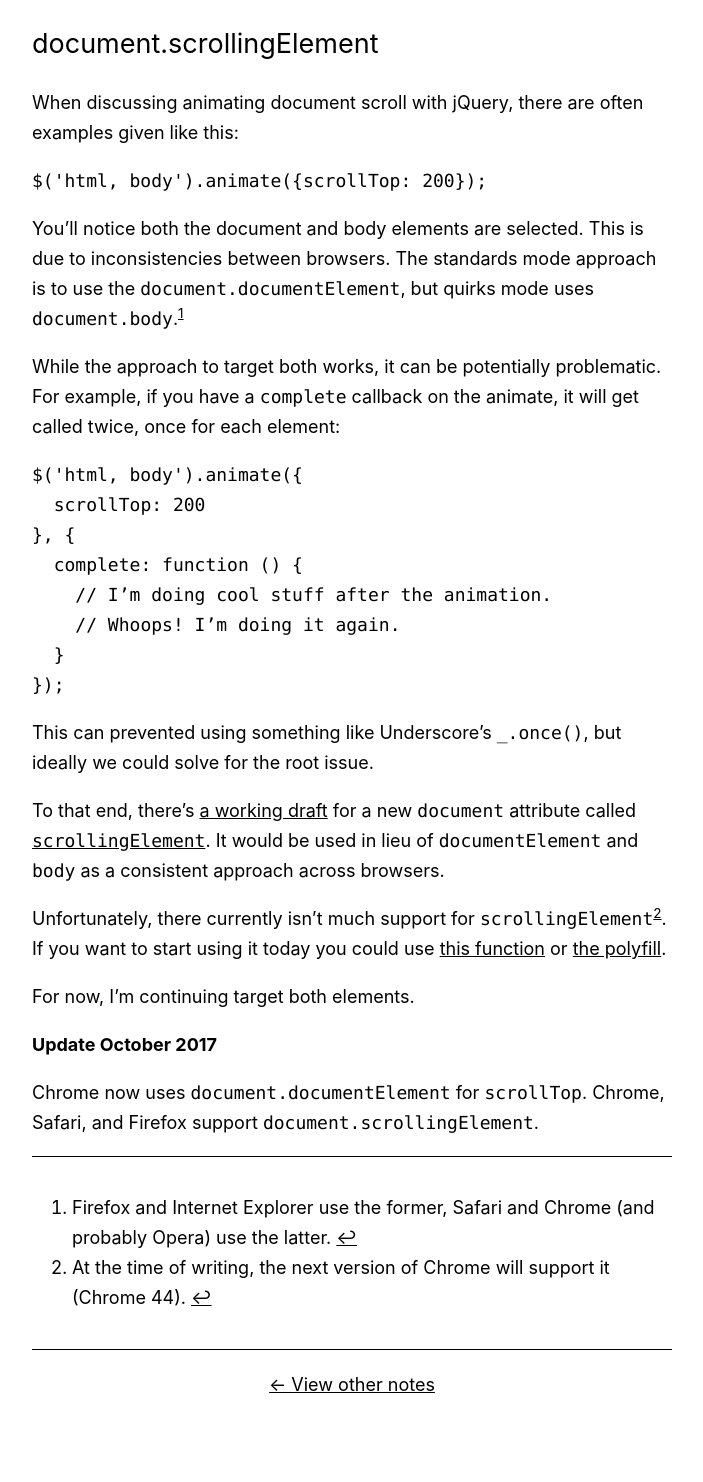
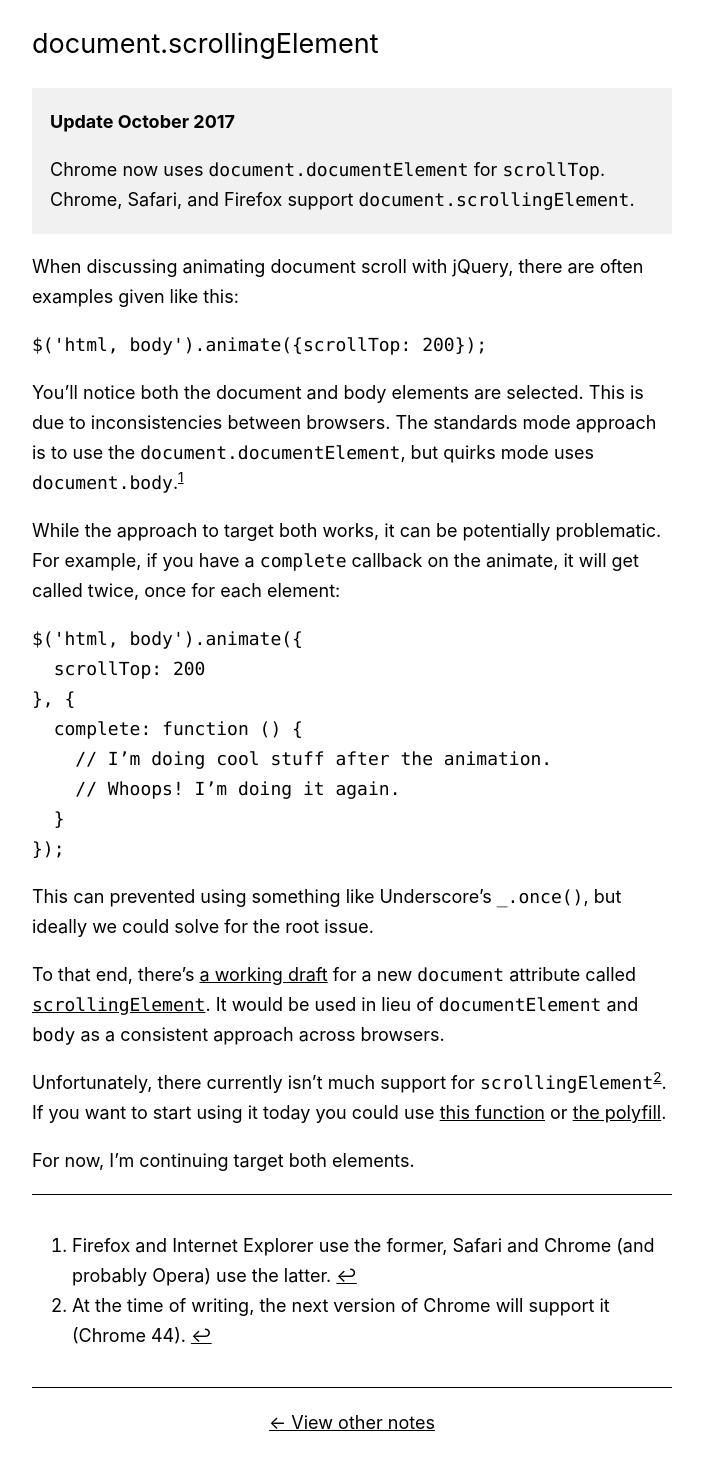
Before and after one commit to matthewspencer/notes, a Jekyll site: the page built from _posts/2015-07-10-scrollingelement.md, in a window 1280 px wide. Shown: the whole page, without its empty margins (288-991 px from the left). Built offline with Jekyll 4.4.1, drawn with Linux system fonts in a browser that asks for light colours; before the commit the page ends 1444 px from its top, so only the background shows below that.

Commit message:
Callout at the beginning

```diff
--- a/_sass/scaffolding.scss
+++ b/_sass/scaffolding.scss
@@ -17,3 +17,9 @@ hr {
   border: 0 none;
   border-top: 1px solid #000;
 }
+
+blockquote {
+  margin: 1em 0;
+  padding: 1px 1em;
+  background-color: #f1f1f1;
+}
```
Also changed, not shown: _posts/2015-07-10-scrollingelement.md (+4 -4 lines).
